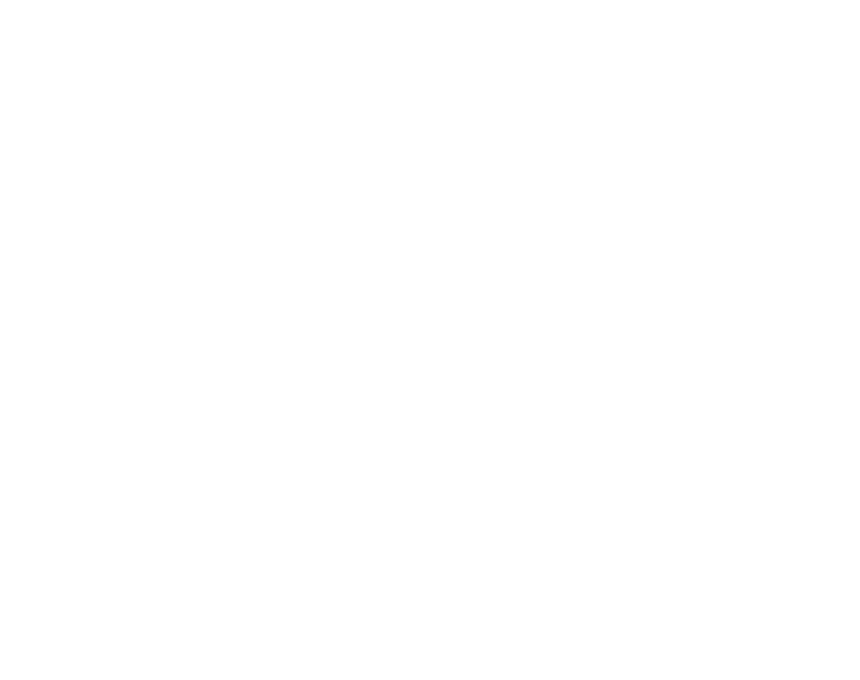
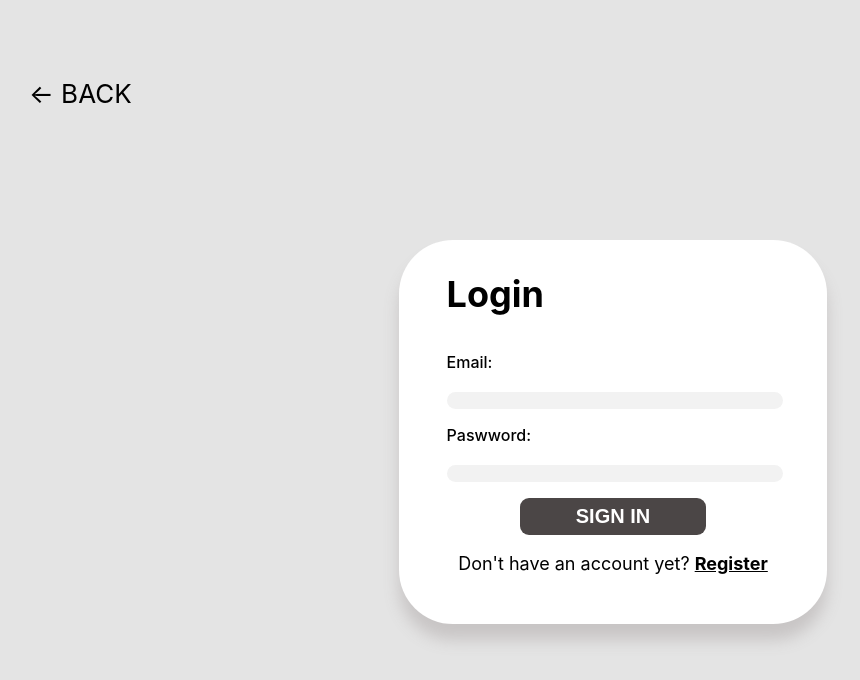
Before and after one commit to Dmytro-bit/Guitar-Shop, a React (Create React App) app in the folder client/: page /login in a window 1280 px wide. Before the commit this address had no page. Shown: the top 680 px of the page, without its empty margins (75-935 px from the left). Built offline with nearby package versions, Linux system fonts and the light colour scheme; a web font is replaced by a local one.

Commit message:
Created: *Dropdown menu for users managements *sign in button *login component

```diff
--- a/client/src/App.js
+++ b/client/src/App.js
@@ -5,18 +5,19 @@
 import Catalog from "./component/Catalog";
 import Products from "./component/Products";
 import About from "./component/About";
+import Login from "./component/Login"
 import Nav from "./component/Nav";
 
 class App extends React.Component {
   render() {
     return (
       <BrowserRouter>
-        <Nav />
         <Routes>
           <Route path="/" element={<Home />} />
           <Route path="/catalog" element={<Catalog />} />
           <Route path="/products" element={<Products />} />
           <Route path="/about" element={<About />} />
+          <Route path="/login" element={<Login />} />
         </Routes>
       </BrowserRouter>
     );
--- a/client/src/component/About.js
+++ b/client/src/component/About.js
@@ -1,4 +1,6 @@
 import React from "react";
+
+import "../aboutus.scss";
 
 class About extends React.Component
 {
--- a/client/src/component/Home.js
+++ b/client/src/component/Home.js
@@ -1,4 +1,6 @@
 import React from "react";
+
+import Nav from "./Nav"
 
 import "../home.scss"
 
@@ -13,6 +15,7 @@
     render()
     {
         return(
+           <><Nav />
             <div id="hero-container">
                 <div id="hero">
                     <div id="text-container">
@@ -32,10 +35,8 @@
                         <source src="../video/background.mp4"/>
                     </video>
                     <div class="video-overlay"></div>
-
-
                 </div>
-            </div>
+            </div></>
         )
     }
 
--- /dev/null
+++ b/client/src/component/Login.js
@@ -0,0 +1,39 @@
+import React from "react"
+
+import { Link } from "react-router-dom";
+
+import "../login.scss"
+
+class Login extends React.Component
+{
+    constructor(props)
+    {
+        super(props)
+    }
+
+    render()
+    {
+        return(
+            <><Link to="/"><p id="login-back">&#8592; BACK</p></Link>
+            <div id="login-container">
+                <p id="login-heading">Login</p>
+                <form id="login">
+                    <>
+                        <div className="login-cred-container">
+                            <label htmlFor="email">Email:</label><br/>
+                            <input type="text" id="login-email" name="login-email"></input><br/>
+                        </div>
+                        <div className="login-cred-container">
+                            <label htmlFor="password">Paswword:</label><br/>
+                            <input type="text" id="login-password" name="login-password"></input><br/>
+                        </div>
+                    </>
+                    <input type="submit" value="SIGN IN"/>
+                </form>
+                <div id="register-text-container"><p id="register-text">Don't have an account yet? <Link id="register-link" to="/register">Register</Link></p></div>
+            </div></>
+        )
+    }
+}
+
+export default Login
--- a/client/src/component/Nav.js
+++ b/client/src/component/Nav.js
@@ -3,6 +3,21 @@
 import "../nav.scss";
 
 class Nav extends React.Component {
+
+    constructor(props)
+    {
+        super(props)
+
+        this.state = {
+            isMenuActive : false,
+            isRegistered : false
+        }
+    }
+
+    handleMenu = () => {
+        this.setState({isMenuActive : !this.state.isMenuActive})
+    }
+
     render() {
         return (
             <nav className="navbar-container">
@@ -12,7 +27,20 @@
                     <li><NavLink to="/products" className={({ isActive }) => isActive ? "active" : "inactive"}>PRODUCTS</NavLink></li>
                     <li><NavLink to="/about" className={({ isActive }) => isActive ? "active" : "inactive"}>ABOUT</NavLink></li>
                 </ul>
-                <Link to="/profile"><img src="../icons/user.png" id="profile-icon"/></Link>
+                <Link to={"/login"}><button id="signup-button" style={{display : this.state.isRegistered ? "none" : "flex"}}>SIGN UP</button></Link>
+                <div id="icons-container" style={{display : this.state.isRegistered ? "flex" : "none"}}>
+                    <div id="user-container">
+                        <img src="../icons/user.png" id="profile-icon" className="icon" onClick={this.handleMenu}/>
+                        <div id="dropdown" style={{display : this.state.isMenuActive ? "flex" : "none"}}>
+                            <div className="dropdown-option"><b>ACCOUNT</b></div>
+                            <hr />
+                            <div className="dropdown-option"><b>ORDERS</b></div>
+                            <hr />
+                            <div className="dropdown-option" style={{color:"#db3d45"}}><b>LOG OUT</b></div>
+                        </div>
+                    </div>
+                    <Link to="/cart"><img src="../icons/cart.png" id="cart-icon" className="icon"/></Link>
+                </div>
             </nav>
         );
     }
--- a/client/src/home.scss
+++ b/client/src/home.scss
@@ -79,6 +79,7 @@
                     &:hover {
                         color: black;
                         // text-decoration: underline;
+                        font-weight: bold;
                         text-decoration-thickness: 3px;
                         border-color: black;
                         background-color: rgb(211, 211, 211);
--- /dev/null
+++ b/client/src/login.scss
@@ -0,0 +1,103 @@
+body {
+    background-color: rgb(228, 228, 228);
+}
+
+#login-back {
+    color: black;
+    font-size: 26px;
+    position: absolute;
+    left: 4em;
+    top: 2em;
+    transition: font-size ease 0.3s;
+
+    &:hover {
+        font-size: 28px;
+        text-decoration: underline;
+        cursor: pointer;
+    }
+}
+#login-container {
+    background-color: white;
+    width: 26vw;
+    height: 40vh;
+    display: flex;
+    position: absolute;
+    top: 30vh;
+    left: 37vw;
+    flex-direction: column;
+    border-radius: 54px;
+    padding: 2em 3em;
+    box-shadow: 0 1em 1em rgb(200, 197, 197);
+
+    #login-heading{
+        font-size: 36px;
+        font-weight: bold;
+        margin:0 0 1em 0;
+    }
+
+    #login {
+        width: 100%;
+        height: 90%;
+        display: flex;
+        flex-direction: column;
+        justify-content: space-between;
+
+        .login-cred-container {
+            width: 100%;
+            height: 25%;
+            display: flex;
+            flex-direction: column;
+            justify-content: space-between;
+
+            label {
+                font-weight: 500;
+            }
+
+            input {
+                width: 100%;
+                height: 65%;
+                border: none;
+                background-color: #F2F2F2;
+                border-radius: 15px;
+            }
+        }
+
+        input[type="submit"]{
+            border: none;
+            border-radius: 9px;
+            background-color: #4B4646;
+            color: white;
+            width: 56%;
+            height: 20%;
+            margin-left: 22%;
+            font-size: 20px;
+            font-weight: bold;
+            transition: transform ease 0.3s;
+
+            &:hover {
+                transform: scale(1.05);
+            }
+        }
+
+    }
+    #register-text-container {
+        display: flex;
+        justify-content: center;
+        width: 100%;
+
+        #register-text {
+            font-size: 18px;
+
+            #register-link {
+                color: black;
+                text-decoration: underline;
+                font-weight: bold;
+                transition: font-size ease 0.3s;
+
+                &:hover {
+                    font-size: 20px;
+                }
+            }
+        }
+    }
+}
--- a/client/src/nav.scss
+++ b/client/src/nav.scss
@@ -1,10 +1,14 @@
+a {
+  text-decoration: none;
+  color: white;
+}
 .navbar-container {
   display: flex;
   position: absolute;
   width: 100%;
   min-height: 6em;
   justify-content: space-between;
-  background-color: transparent;
+  background-color: black;
   align-items: center;
   z-index: 10;
 
@@ -18,10 +22,6 @@
     justify-content: space-between;
     transition: font-size ease 0.3s;
 
-    a {
-      text-decoration: none;
-      color: white;
-    }
 
     li {
       font-size: 20px;
@@ -41,7 +41,35 @@
     }
   }
 
-  #profile-icon {
+  #signup-button {
+    background-color: transparent;
+    border: 2px solid rgb(231, 231, 231);
+    width: 80%;
+    height: 5vh;
+    margin-right: 2em;
+    border-radius: 10px;
+    color: white;
+    justify-content: center;
+    align-items: center;
+    font-size: 20px;
+    transition: transform ease 0.3s;
+    text-decoration: none;
+
+    &:hover {
+      background-color: white;
+      color: black;
+      transform: scale(1.15);
+      font-weight: bold;
+      box-shadow: 0 0 10px white;
+    }
+  }
+
+  #icons-container {
+    display: flex;
+    flex-direction: row;
+  }
+
+  .icon {
     display: flex;
     width: 3em;
     height: 3em;
@@ -64,4 +92,57 @@
       transform: scale(1.2);
     }
   }
+
+  #user-container {
+    position: relative;
+    display: inline-block;
+
+    #dropdown {
+      position: absolute;
+      width: 10vw;
+      color: white;
+      margin-left: -7.5vw;
+      margin-top: 1vh;
+      display: flex;
+      flex-direction: column;
+      background-color: rgb(23, 23, 23, 0.8);
+      border-radius: 10px;
+      border: 2px solid rgb(201, 201, 201);
+
+      &::before {
+        content: "";
+        position: absolute;
+        top: -0.5em;
+        right: 1em;
+        border-left: 0.5em solid transparent;
+        border-right: 0.5em solid transparent;
+        border-bottom: 0.5em solid rgb(185, 184, 184);
+      }
+
+      hr {
+        width: 80%;
+        height: 2px;
+        background-color: rgb(185, 184, 184);
+        border: none;
+        margin: 0 0 0 10%;
+      }
+    }
+
+    .dropdown-option {
+      width: 100%;
+      height: 6vh;
+      display: flex;
+      justify-content: center;
+      align-items: center;
+      cursor: pointer;
+
+
+      &:hover {
+        background-color: #3e3939;
+        border-radius: 10px;
+      }
+    }
+  }
+
+
 }
```
Also changed, not shown: client/public/icons/cart.png (added), client/src/aboutus.scss (added).
